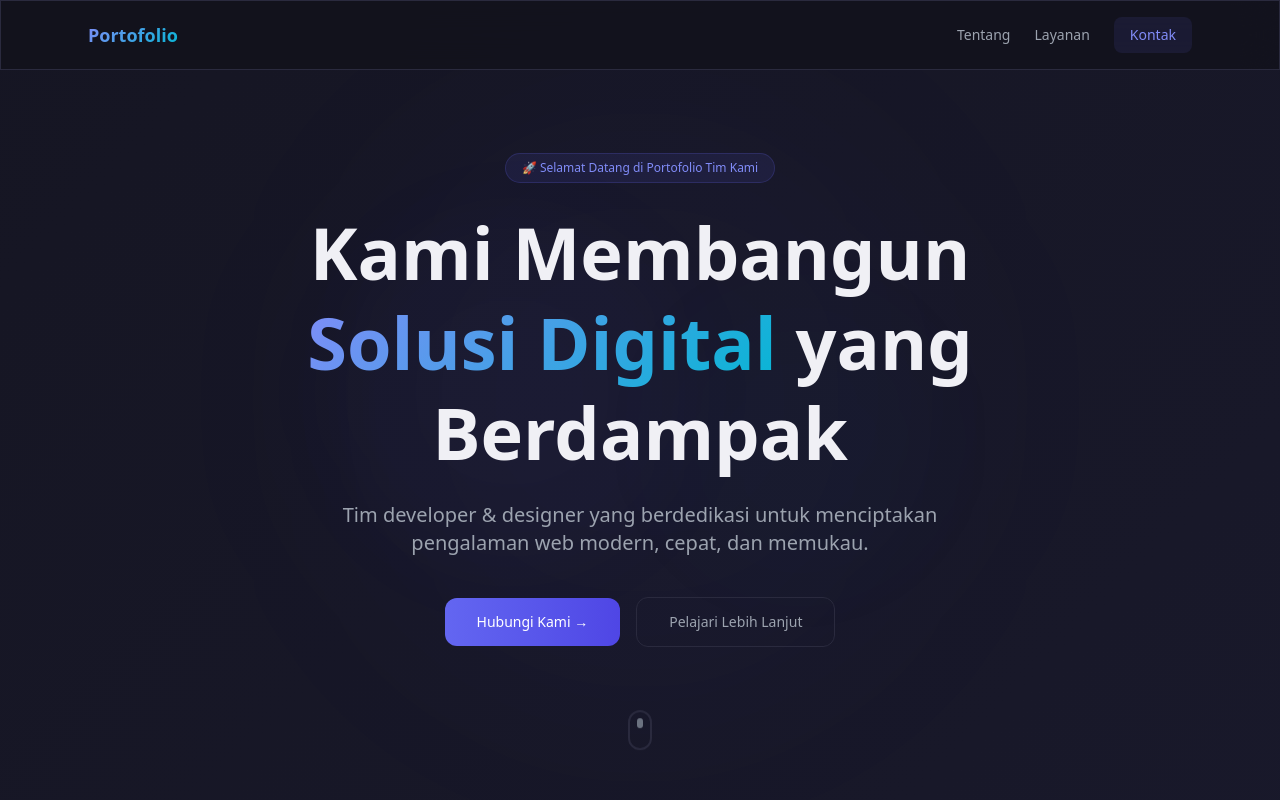
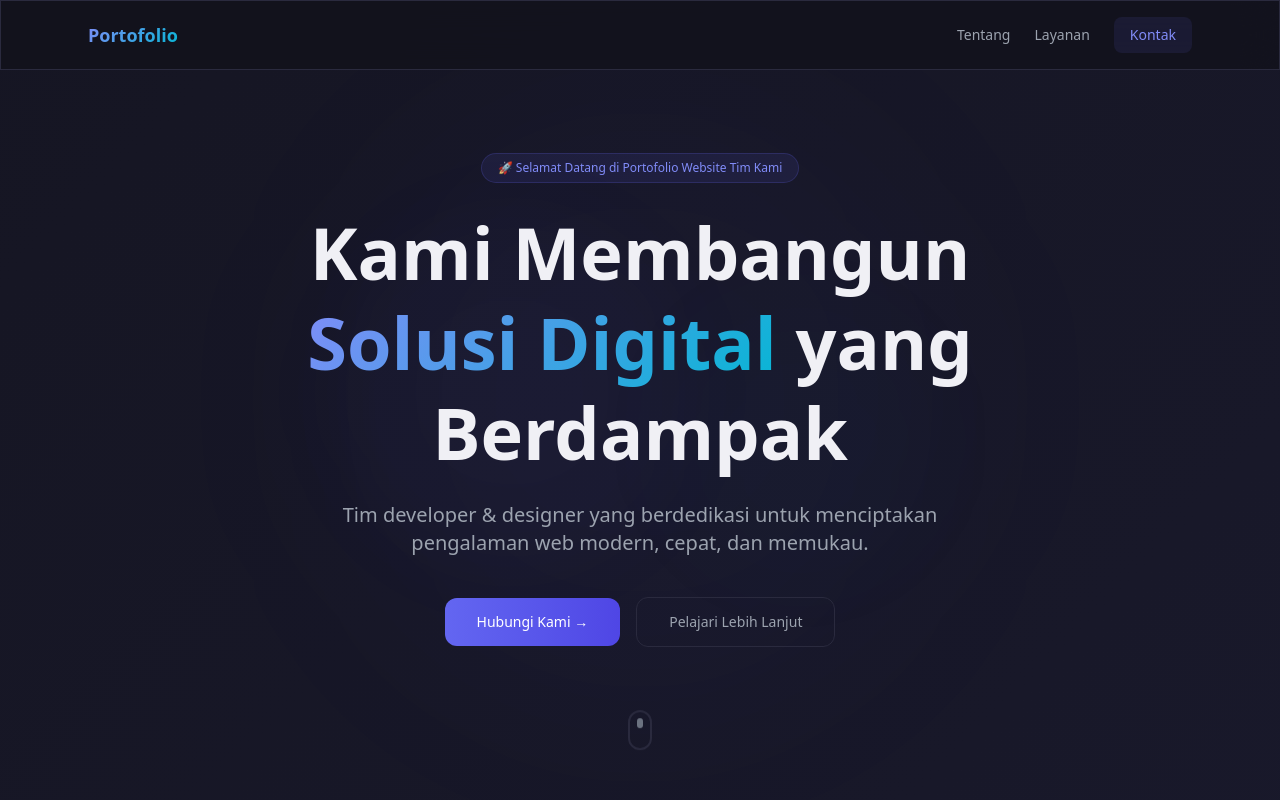
Before and after one commit to bagushd1/portofolio, a Next.js app: page / in a window 1280 px wide. Shown: the top 800 px of the page. Built offline with nearby package versions, Linux system fonts and the light colour scheme.

Commit message:
feat: Add initial portfolio homepage with essential sections and update dependencies.

```diff
--- a/src/app/page.tsx
+++ b/src/app/page.tsx
@@ -44,7 +44,7 @@ export default function Home() {
         <div className="relative z-10 max-w-4xl mx-auto px-6 text-center">
           <div className="animate-fade-in-up">
             <span className="inline-block px-4 py-1.5 rounded-full text-xs font-medium bg-primary/10 text-primary-light border border-primary/20 mb-6">
-              🚀 Selamat Datang di Portofolio Tim Kami
+              🚀 Selamat Datang di Portofolio Website Tim Kami
             </span>
           </div>
 
```
Also changed, not shown: 1 other file (tests, documents, lock files or other folders).
